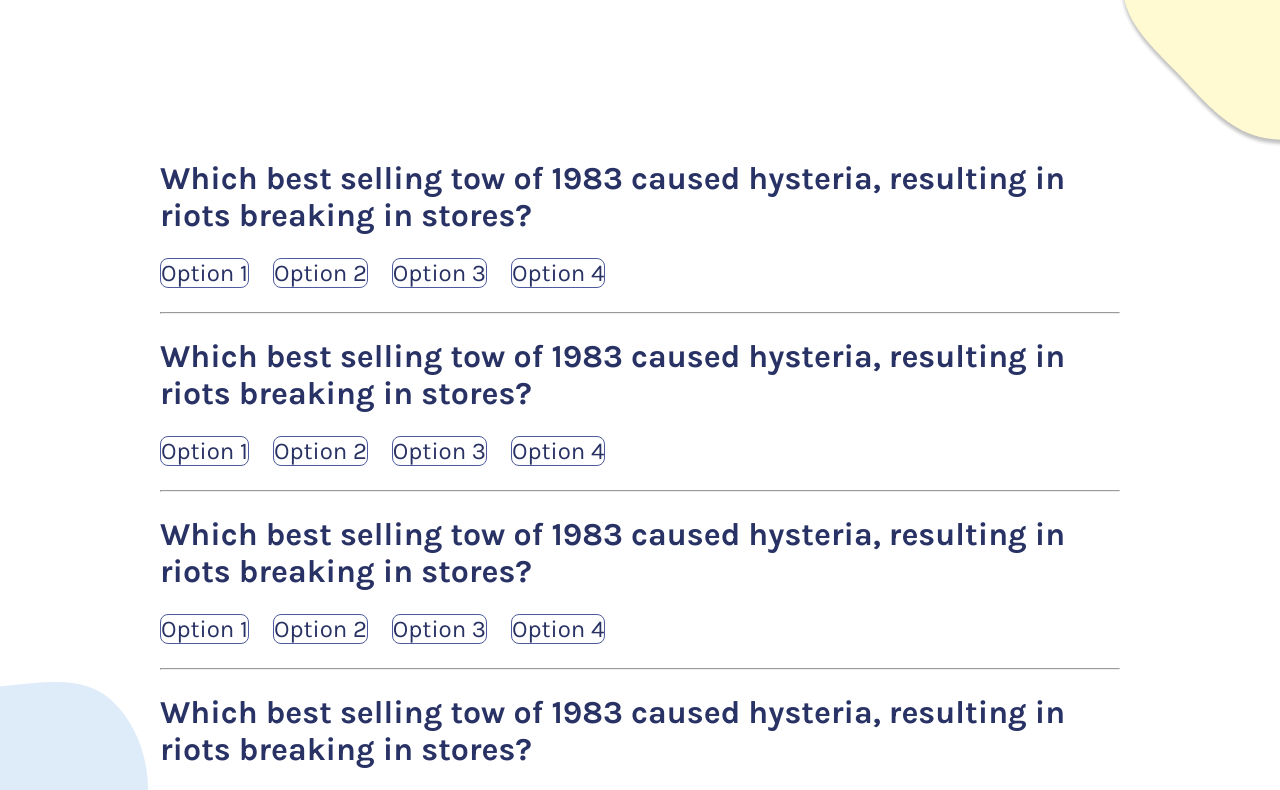
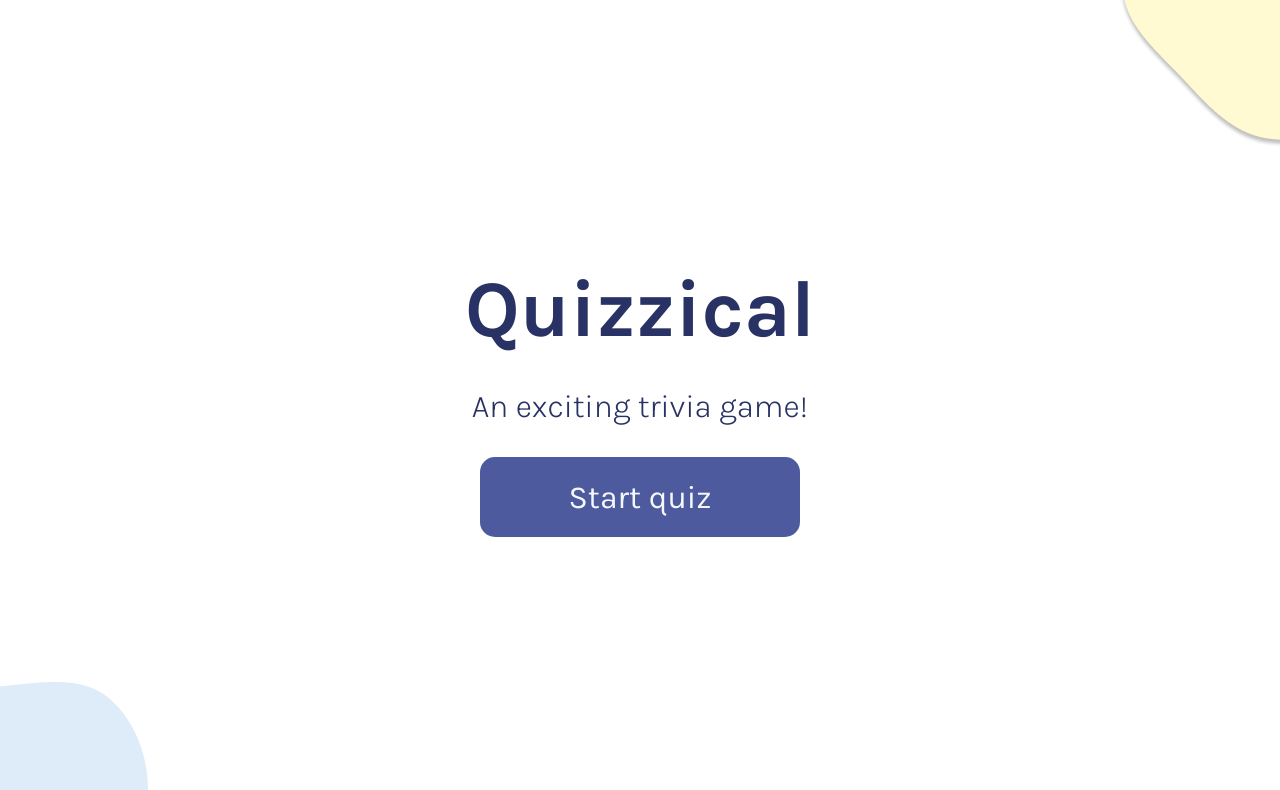
Before and after one commit to Dana-Hong/quizzical, a React (Create React App) app: page / in a window 1280 px wide. Shown: the top 790 px of the page. Built offline with nearby package versions, Linux system fonts and the light colour scheme.

Commit message:
Add back to main menu button on Trivia game page

```diff
--- a/src/App.js
+++ b/src/App.js
@@ -1,10 +1,8 @@
 import './App.css';
-import { Main } from './Main';
-import { Question } from './Question';
-import { Trivia } from './Trivia';
+import { Trivia_Game } from './Trivia_Game';
 
 function App() {
-  return <Trivia />
+  return <Trivia_Game />
 }
 
 export default App;
--- a/src/Main.js
+++ b/src/MainMenu.js
@@ -1,9 +1,9 @@
 import React from 'react';
-import './Main.css';
+import './MainMenu.css';
 import yellow_blob from './yellow_blob.png';
 import blue_blob from './blue_blob.png';
 
-export const Main = () => {
+export const MainMenu = (props) => {
     return (
         <div className='main-menu'>
             <img src={yellow_blob} className='yellow-blob' alt='yellow-blob' />
@@ -11,7 +11,12 @@ export const Main = () => {
             <div className='main-menu-content'>
                 <h1>Quizzical</h1>
                 <h4>An exciting trivia game!</h4>
-                <button className='main-menu--start-button'>Start quiz</button>
+                <button
+                    className='main-menu--start-button'
+                    onClick={props.handleClick}
+                    >
+                        Start quiz
+                </button>
             </div>
         </div>
     )
--- a/src/Trivia.css
+++ b/src/Trivia.css
@@ -1,8 +1,27 @@
 .trivia-page {
     padding: 10rem;
+    display: flex;
+    flex-direction: column;
+    justify-content: center;
+    align-items: center;
+    gap: 1.5rem;
 }
 
 .trivia-questions-container {
     display: grid;
     gap: 1.5rem;
 }
+
+.trivia-back-to-main-button {
+    border: none;
+    height: 2.5rem;
+    width: 15rem;
+    background: rgba(77, 91, 158, 1);
+    border-radius: 15px;
+    color: rgba(245, 247, 251, 1);
+    font-size: 1.25rem;
+}
+
+.trivia-back-to-main-button:hover {
+    cursor: pointer;
+}
--- a/src/Trivia.js
+++ b/src/Trivia.js
@@ -4,7 +4,7 @@ import { Question } from './Question';
 import yellow_blob from './yellow_blob.png';
 import blue_blob from './blue_blob.png';
 
-export const Trivia = () => {
+export const Trivia = (props) => {
     return (
         <div className='trivia-page'>
             <img src={yellow_blob} className='yellow-blob' alt='yellow-blob' />
@@ -16,6 +16,12 @@ export const Trivia = () => {
                 <Question />
                 <Question />
             </div>
+            <button
+                className='trivia-back-to-main-button'
+                onClick={props.handleClick}
+                >
+                    Back to Main Menu
+            </button>
         </div>
     )
 }
--- /dev/null
+++ b/src/Trivia_Game.js
@@ -0,0 +1,21 @@
+import React from "react";
+import { MainMenu } from "./MainMenu";
+import { Trivia } from "./Trivia";
+
+export const Trivia_Game = () => {
+    let [gameStart, setgameStart] = React.useState(false);
+    console.log(gameStart);
+
+    const handleClick = () => {
+        setgameStart(prevGameStart => !prevGameStart);
+
+    }
+
+    return (
+        gameStart === false ?
+            <MainMenu
+                handleClick={handleClick} /> :
+            <Trivia
+                handleClick={handleClick}/>
+    )
+}
```
Also changed, not shown: src/MainMenu.css (renamed from src/Main.css).
